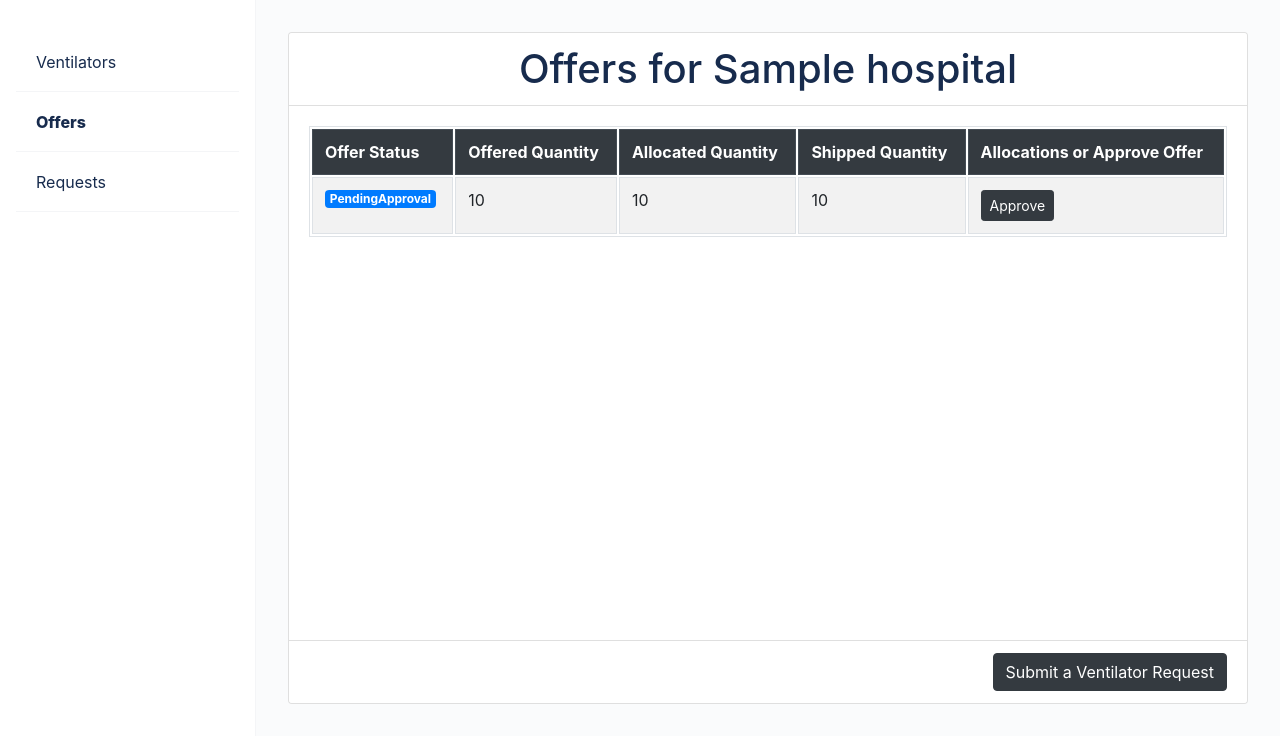
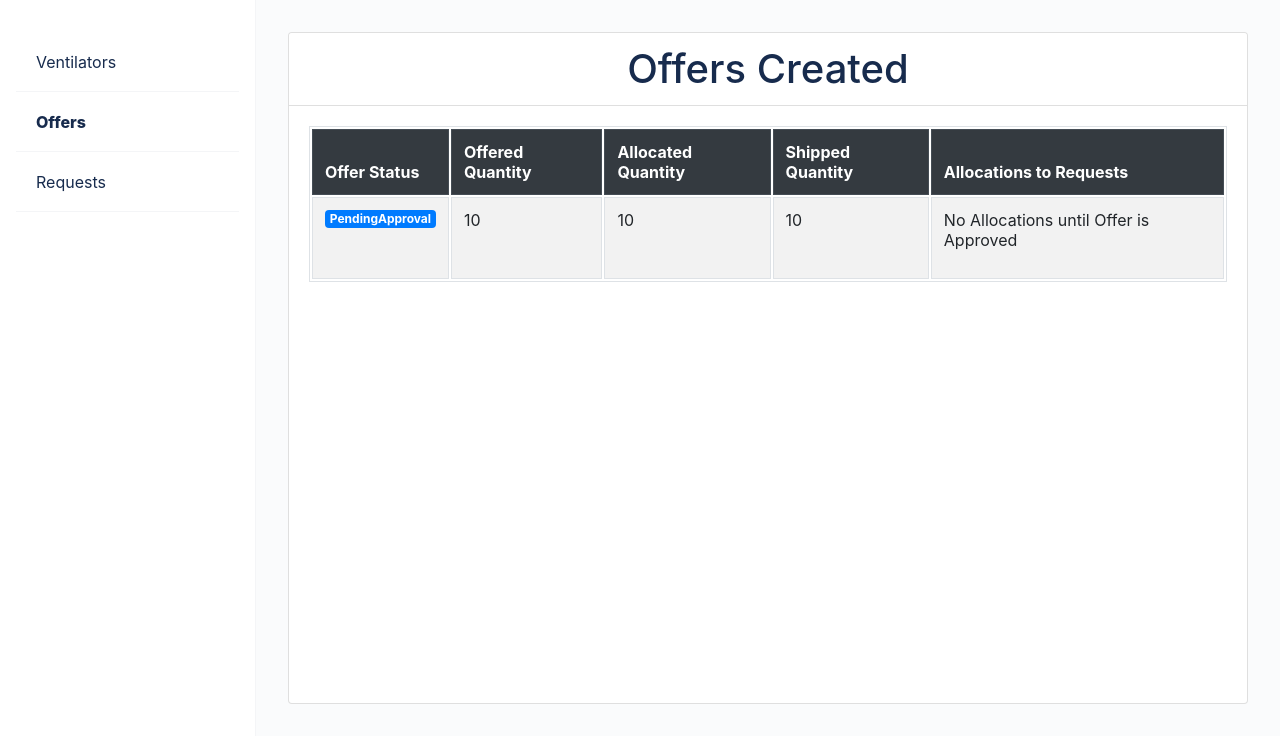
Before and after one commit to Jarred28/covid-ventilator, a Django app: page /offers/ in a window 1280 px wide. Shown: the part 64-800 px from the top of the page. Run offline with Django 3.2, Linux system fonts and the light colour scheme; a user stored in the database is signed in; tables that the repository leaves empty hold one stand-in row (values such as "Sample post"); some libraries are stand-ins or nearby versions.

Commit message:
ui fixes for hospital/offers (#73)

```diff
--- a/templates/hospital/offers.html
+++ b/templates/hospital/offers.html
@@ -7,7 +7,7 @@
 
 {% block content %}
 <div class="card fixed fill">
-  <h1 class="card-header bg-white">Offers for {{ hospital.name }}</h1>
+  <h1 class="card-header bg-white">Offers Created</h1>
   <div class="card-body">
     <table class="table table-bordered table-striped">
       <thead class="thead-dark">
@@ -16,7 +16,7 @@
           <th>Offered Quantity</th>
           <th>Allocated Quantity</th>
           <th>Shipped Quantity</th>
-          <th>Allocations or Approve Offer</th>
+          <th>Allocations to Requests</th>
         </tr>
       </thead>
       <tbody>
@@ -40,15 +40,11 @@
           <td>{{ offer.shipped_qty }}</td>
         {% if offer.status == 'PendingApproval' %}
           <td>
-            <form action="{% url 'offer-approval' %}" method="POST">
-              {% csrf_token %}
-              <input type="hidden" name="offer_id" value="{{ offer.id }}">
-              <button type="submit" class="btn btn-dark btn-sm">Approve</button>
-            </form>
+            <p>No Allocations until Offer is Approved</p>
           </td>
         {% elif offer.status == 'Approved' %}
           <td>
-            <a class="btn btn-dark btn-sm" href="{% url 'offer-allocation-list' offer.id %}">Allocations</a>
+            <a class="btn btn-dark btn-sm" href="{% url 'offer-allocation-list' offer.id %}">Allocations to Requests</a>
           </td>
         </tr>
         {% endif %}
@@ -64,9 +60,6 @@
         {% endif %}
       </tbody>
     </table>
-  </div>
-  <div class="card-footer text-right bg-white">
-    <button class="btn btn-dark mb-0" data-toggle="modal" data-target="#ventilatorRequestModal">Submit a Ventilator Request</button>
   </div>
 </div>
 
--- a/webapp/urls.py
+++ b/webapp/urls.py
@@ -16,7 +16,7 @@ urlpatterns = [
     path('accounts/request_credentials/', views.RequestCredentials.as_view(), name='request-credentials'),
     path('offers/', views.Offers.as_view(), name='offers'),
     path('requests/', views.Requests.as_view(), name='requests'),
-    path('offer/approve/', views.hospital_approve_offer, name='offer-approval'),
+    # path('offer/approve/', views.hospital_approve_offer, name='offer-approval'), #hospital cannot approve offer
     path('offers/<int:offer_id>/allocations', views.OfferAllocationView.as_view(), name='offer-allocation-list'),
     path('requests/<int:request_id>/allocations', views.RequestAllocationView.as_view(), name='request-allocation-list'),
     path('allocations/<int:allocation_id>/shipments', views.ShipmentView.as_view(), name='shipment-list'),
--- a/webapp/views.py
+++ b/webapp/views.py
@@ -614,15 +614,15 @@ def approve_offer(offer, user):
         vent.unavailable_status = None
         vent.save()
 
-@api_view(['POST'])
-@permission_classes([IsAuthenticated&HospitalPermission])
-def hospital_approve_offer(request, format=None):
-    offer_id = int(request.data['offer_id'])
-    offer = Offer.objects.get(pk=offer_id)
-
-    approve_offer(offer, request.user)
-    messages.success(request, 'Approved')
-    return HttpResponseRedirect(reverse('offers', request=request, format=format))
+# @api_view(['POST'])
+# @permission_classes([IsAuthenticated&HospitalPermission])
+# def hospital_approve_offer(request, format=None):
+#     offer_id = int(request.data['offer_id'])
+#     offer = Offer.objects.get(pk=offer_id)
+#
+#     approve_offer(offer, request.user)
+#     messages.success(request, 'Approved')
+#     return HttpResponseRedirect(reverse('offers', request=request, format=format))
 
 @api_view(['GET'])
 @permission_classes([IsAuthenticated])
```
